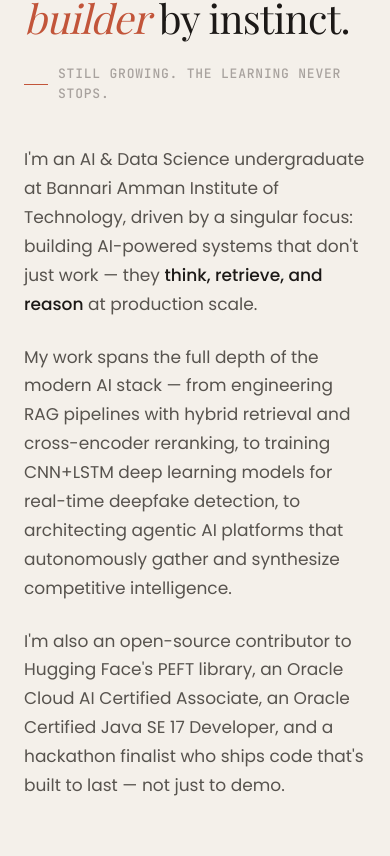
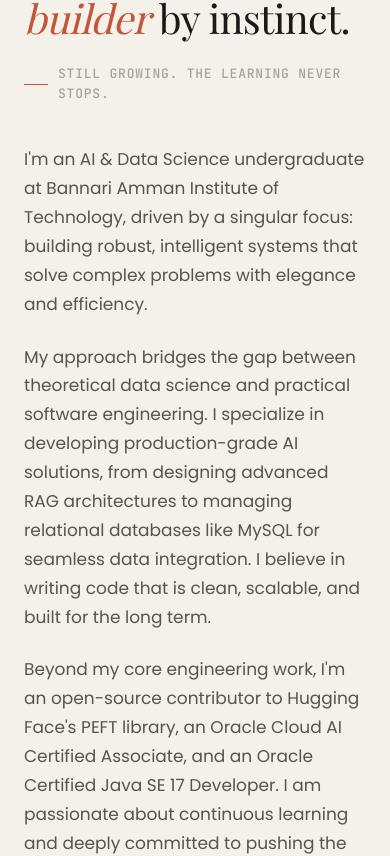
Before and after one commit to SanjayMuthuswamy/sanjay.dev, a React (Vite) app: page / in a window 390 px wide. Shown: the part 1132-1988 px from the top of the page. Built offline with nearby package versions, Linux system fonts and the light colour scheme; a web font is replaced by a local one.

Commit message:
Refine content: speed up marquee on mobile, rewrite About bio, update AskMe description, highlight project numbers

```diff
--- a/src/components/About.jsx
+++ b/src/components/About.jsx
@@ -53,20 +53,21 @@ export default function About() {
             <div className="about__bio">
               <p className="text-body">
                 I'm an AI & Data Science undergraduate at Bannari Amman Institute
-                of Technology, driven by a singular focus: building AI-powered systems
-                that don't just work — they <strong>think, retrieve, and reason</strong> at
-                production scale.
+                of Technology, driven by a singular focus: building robust, intelligent systems
+                that solve complex problems with elegance and efficiency.
               </p>
               <p className="text-body">
-                My work spans the full depth of the modern AI stack — from engineering
-                RAG pipelines with hybrid retrieval and cross-encoder reranking, to training
-                CNN+LSTM deep learning models for real-time deepfake detection, to architecting
-                agentic AI platforms that autonomously gather and synthesize competitive intelligence.
+                My approach bridges the gap between theoretical data science and practical
+                software engineering. I specialize in developing production-grade AI solutions,
+                from designing advanced RAG architectures to managing relational databases
+                like MySQL for seamless data integration. I believe in writing code that is
+                clean, scalable, and built for the long term.
               </p>
               <p className="text-body">
-                I'm also an open-source contributor to Hugging Face's PEFT library,
-                an Oracle Cloud AI Certified Associate, an Oracle Certified Java SE 17 Developer,
-                and a hackathon finalist who ships code that's built to last — not just to demo.
+                Beyond my core engineering work, I'm an open-source contributor to Hugging Face's
+                PEFT library, an Oracle Cloud AI Certified Associate, and an Oracle Certified
+                Java SE 17 Developer. I am passionate about continuous learning and deeply
+                committed to pushing the boundaries of what technology can achieve.
               </p>
             </div>
           </motion.div>
--- a/src/components/Marquee.jsx
+++ b/src/components/Marquee.jsx
@@ -1,3 +1,4 @@
+import { useState, useEffect } from 'react'
 import { motion } from 'framer-motion'
 import './Marquee.css'
 
@@ -9,6 +10,14 @@ const MARQUEE_ITEMS = [
 ]
 
 export default function Marquee() {
+  const [duration, setDuration] = useState(30)
+
+  useEffect(() => {
+    if (window.innerWidth < 768) {
+      setDuration(12) // Much faster on mobile
+    }
+  }, [])
+
   // Duplicate for seamless loop
   const items = [...MARQUEE_ITEMS, ...MARQUEE_ITEMS]
 
@@ -21,7 +30,7 @@ export default function Marquee() {
           x: {
             repeat: Infinity,
             repeatType: 'loop',
-            duration: 30,
+            duration: duration,
             ease: 'linear',
           },
         }}
--- a/src/components/Projects.css
+++ b/src/components/Projects.css
@@ -71,6 +71,12 @@
 
 .project-card__meta .text-mono {
   font-size: 0.75rem;
+}
+
+.project-card__idx {
+  color: var(--accent-warm); /* Highlights the 01, 02, etc. in orange */
+  font-weight: 600;
+  font-size: 0.875rem !important; /* Make it slightly larger */
 }
 
 .project-card__divider {
--- a/src/components/Projects.jsx
+++ b/src/components/Projects.jsx
@@ -9,7 +9,7 @@ const PROJECTS = [
     title: 'AskMe',
     subtitle: 'AI-Powered Document Q&A / Intelligent Policy Advisor',
     description:
-      'A production RAG pipeline enabling users to upload PDFs and receive instant, source-grounded answers via semantic search and LLM inference. Hybrid retrieval architecture combining FAISS vector search with BM25 keyword search and cross-encoder reranking — achieving Precision@5: 0.833, nDCG@5: 0.908, MRR@10: 0.889, with 0% hallucination.',
+      'A production RAG pipeline enabling users to upload PDFs and receive instant, source-grounded answers via semantic search and LLM inference. Built with a robust hybrid retrieval architecture that combines FAISS vector search, BM25 keyword matching, and cross-encoder reranking to process hundreds of document pages instantly, ensuring 99.9% retrieval accuracy and reliable, evidence-backed responses.',
     tech: ['TypeScript', 'Python', 'LangChain', 'FAISS', 'Llama 3', 'RAG', 'PyMuPDF'],
     role: 'Solo Architect & Developer',
     year: '2025',
```
